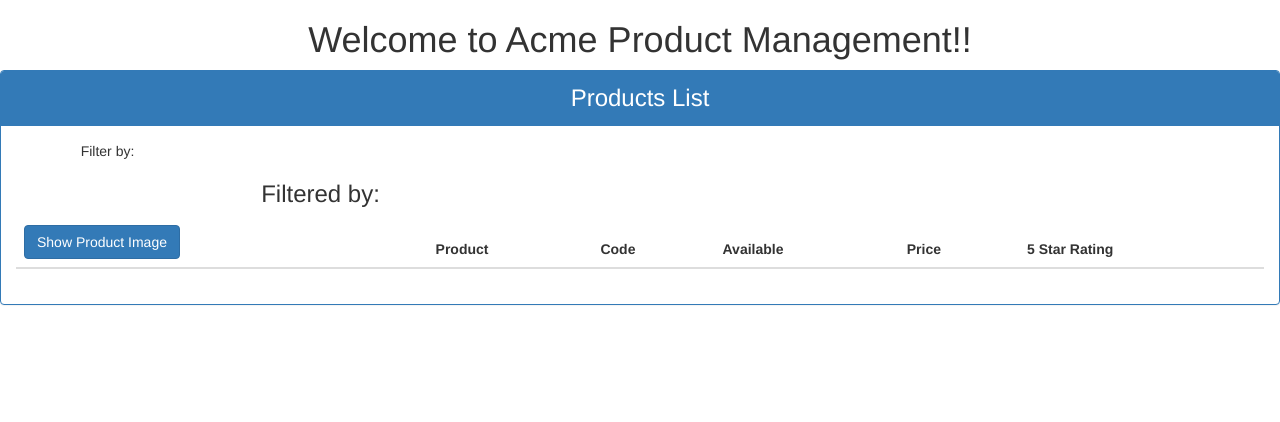
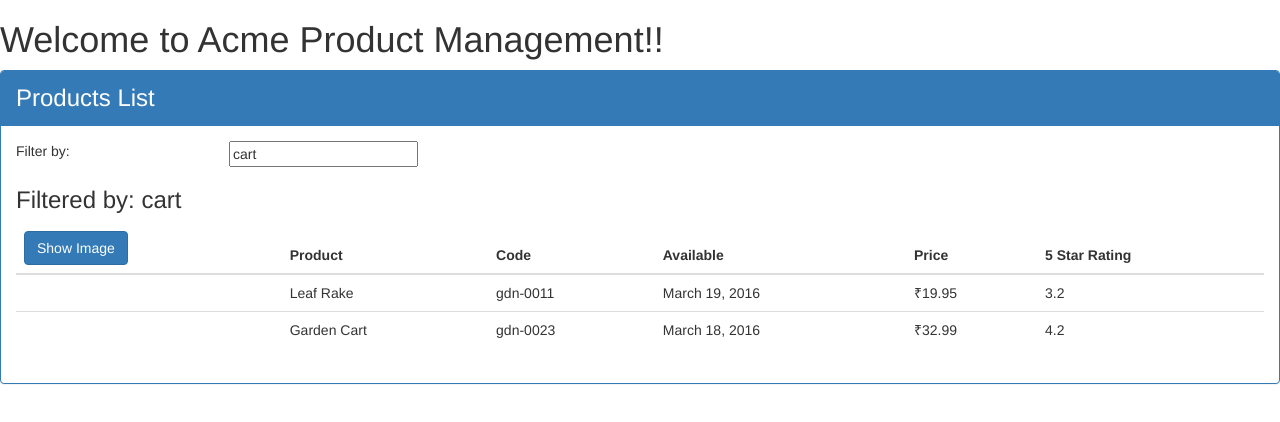
Before and after one commit to ShashankDhasal/Learn-Angular, an Angular app: page / in a window 1280 px wide. Shown: the top 422 px of the page. Built offline with nearby package versions, Linux system fonts and the light colour scheme.

Commit message:
pluralsight 6th module completed

```diff
--- a/src/app/app.component.html
+++ b/src/app/app.component.html
@@ -1,5 +1,5 @@
 <!--The whole content below can be removed with the new code.-->
-<div style="text-align:center">
+<div>
   <h1>
     Welcome to {{pageTitle}}!!
   </h1>
--- a/src/app/app.module.ts
+++ b/src/app/app.module.ts
@@ -1,4 +1,5 @@
 import { BrowserModule } from '@angular/platform-browser';
+import { FormsModule } from '@angular/forms'
 import { NgModule } from '@angular/core';
 
 import { AppComponent } from './app.component';
@@ -10,7 +11,8 @@
     ProductListComponent
   ],
   imports: [
-    BrowserModule
+    BrowserModule,
+    FormsModule
   ],
   providers: [],
   bootstrap: [AppComponent]
--- a/src/app/products/product-list.component.html
+++ b/src/app/products/product-list.component.html
@@ -5,19 +5,25 @@
     <div class='panel-body'>
         <div class='row'>
             <div class='col-md-2'>Filter by:</div>
+            <div class='col-md-4'>
+                <input type='text'
+                    [(ngModel)]='listFiler' />
+            </div>
         </div>
         <div class='row'>
             <div class='col-md-6'>
-                <h3>Filtered by: </h3>
+                <h3>Filtered by: {{listFiler}} </h3>
             </div>
         </div>
         <div class='table-responsive'>
-            <table class='table'>
+            <table class='table'
+                        *ngIf='products && products.length'>
                 <thead>
                     <tr>
                         <th>
-                            <button class='btn btn-primary'>
-                                Show Product Image
+                            <button class='btn btn-primary'
+                                (click)='toggleImage()'>
+                                {{showImage ? 'Hide' : 'Show'}} Image
                             </button>
                         </th>
                         <th>Product</th>
@@ -28,7 +34,21 @@
                     </tr>
                 </thead>
                 <tbody>
-
+                    <tr *ngFor='let product of products'>
+                        <td>
+                            <img
+                                *ngIf='showImage'
+                                [src]='product.imageUrl'
+                                [title]='product.productName'
+                                [style.width.px]= 'imageWidth'
+                                [style.margin.px]='imageMargin' >
+                        </td>
+                        <td>{{product.productName}}</td>
+                        <td>{{product.productCode | lowercase }}</td>
+                        <td>{{product.releaseDate}}</td>
+                        <td>{{product.price | currency: 'INR':true:'1.2-2'}}</td>
+                        <td>{{product.starRating}}</td>
+                    </tr>
                 </tbody>
             </table>
         </div>
--- a/src/app/products/product-list.component.ts
+++ b/src/app/products/product-list.component.ts
@@ -6,4 +6,33 @@
 })
 export class ProductListComponent{
     pageTitle: string = 'Products List';
+    imageWidth: number = 50;
+    imageMargin: number = 2;
+    showImage: boolean = false;
+    listFiler: string = 'cart';
+    products: any[] = [
+        {
+            "productId": 1,
+            "productName": "Leaf Rake",
+            "productCode": "GDN-0011",
+            "releaseDate": "March 19, 2016",
+            "description": "Leaf rake with 48-inch wooden handle.",
+            "price": 19.95,
+            "starRating": 3.2,
+            "imageUrl": "http://openclipart.org/image/300px/svg_to_png/26215/Anonymous_Leaf_Rake.png"
+        },
+        {
+            "productId": 2,
+            "productName": "Garden Cart",
+            "productCode": "GDN-0023",
+            "releaseDate": "March 18, 2016",
+            "description": "15 gallon capacity rolling garden cart",
+            "price": 32.99,
+            "starRating": 4.2,
+            "imageUrl": "http://openclipart.org/image/300px/svg_to_png/58471/garden_cart.png"
+        }
+    ];
+    toggleImage(): void{
+        this.showImage = !this.showImage;
+    }
 }
```
